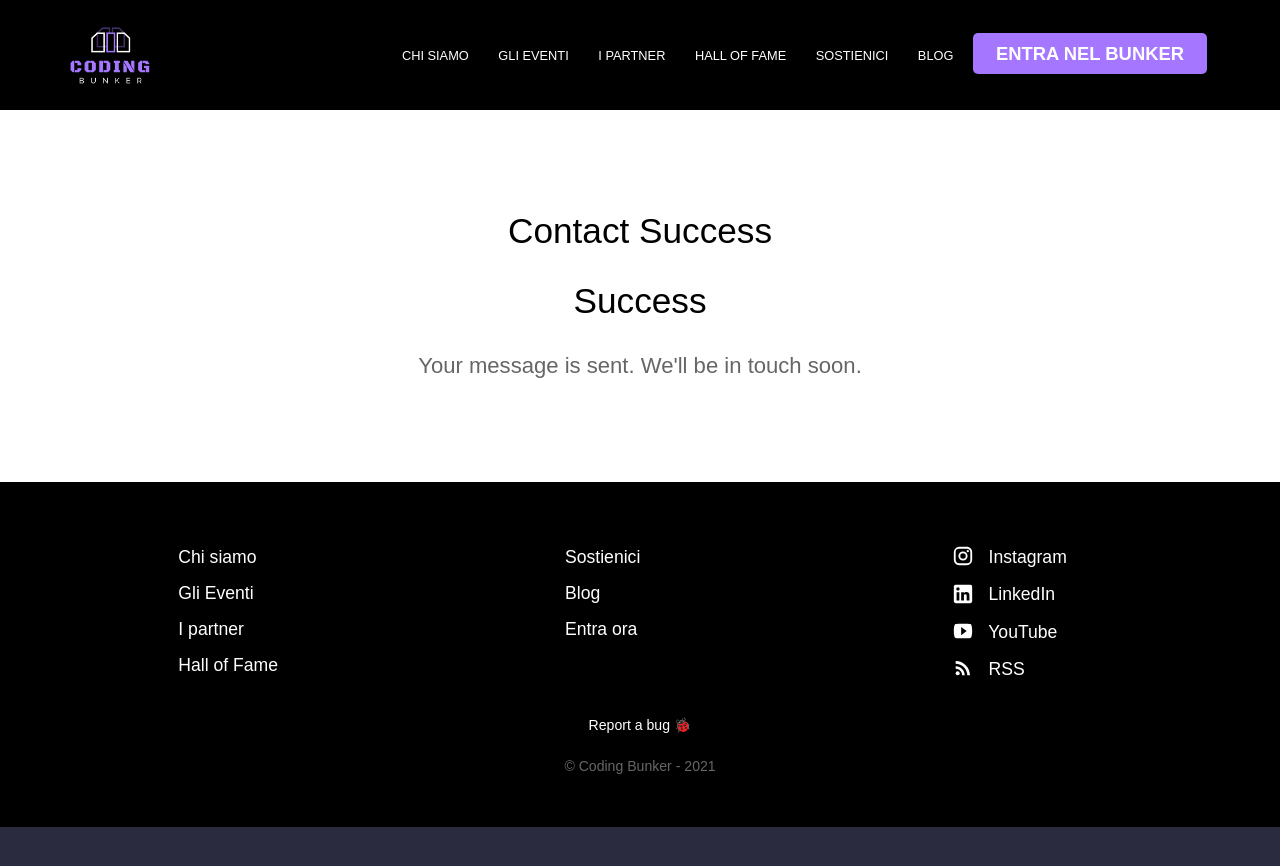
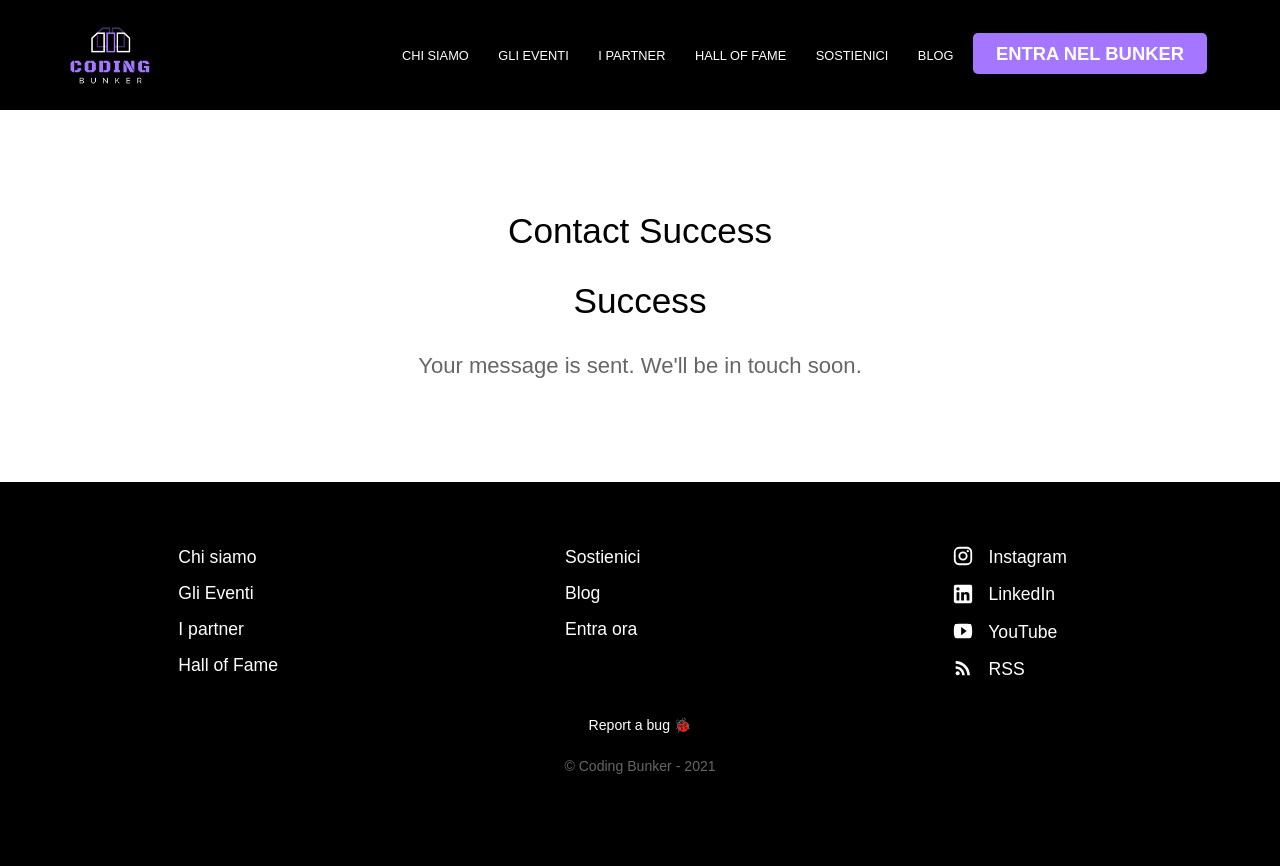
Before and after one commit to ludovicobesana/codingbunker-website, a Jekyll site: the page built from contact-success.html, in a window 1280 px wide. Shown: the top 866 px of the page. Built offline with Jekyll 4.4.1, drawn with Linux system fonts in a browser that asks for light colours.

Commit message:
fix: Fixed background color

```diff
--- a/_sass/elements.scss
+++ b/_sass/elements.scss
@@ -1,5 +1,5 @@
 html {
-	background: #2b2b40;
+	background: black;
 }
 
 html, body {
```
